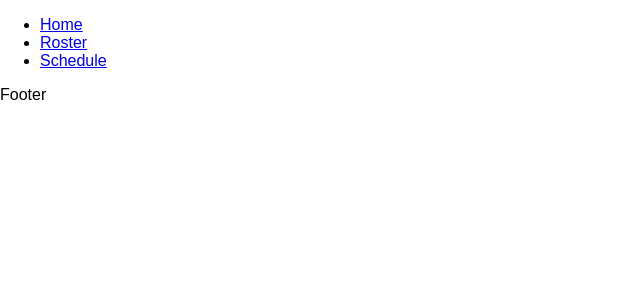
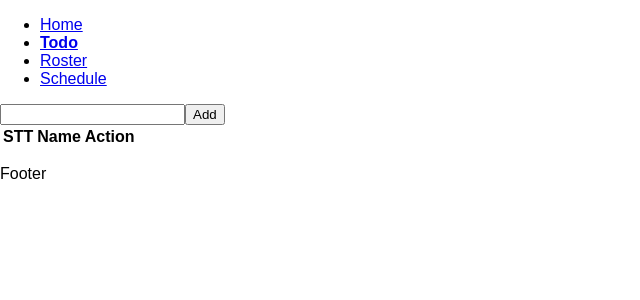
Before and after one commit to PhongVX/ReactRouterDom, a React (Create React App) app: page /todo in a window 1280 px wide. Shown: the top 300 px of the page, without its empty margins (0-640 px from the left). Built offline with nearby package versions, Linux system fonts and the light colour scheme.

Commit message:
Second commit

```diff
--- a/src/App.js
+++ b/src/App.js
@@ -1,9 +1,8 @@
 import React, { Component } from 'react';
-import logo from './logo.svg';
-import './App.css';
 import Header from './components/Header/Header'
 import Footer from './components/Footer/Footer'
 import Main from './components/Body/Main'
+
 class App extends Component {
   render() {
     return (
--- a/src/components/Body/Home.js
+++ b/src/components/Body/Home.js
@@ -6,5 +6,4 @@ const Home = () => (
       Home
   </div>
 )
-
 export default Home
--- a/src/components/Body/Main.js
+++ b/src/components/Body/Main.js
@@ -1,6 +1,7 @@
 import React from 'react'
 import { Switch, Route } from 'react-router-dom'
 import Home from './Home'
+import Todo from './Todo/Todo'
 import Roster from './Roster'
 import Schedule from './Schedule'
 
@@ -9,10 +10,12 @@ const Main = () => (
   <main>
     <Switch>
       <Route exact path='/' component={Home}/>
+      <Route  path='/todo' component={Todo}/>
       <Route path='/roster' component={Roster}/>
       <Route path='/schedule' component={Schedule}/>
     </Switch>
   </main>
 )
 
+
 export default Main
--- /dev/null
+++ b/src/components/Body/Todo/InputComponent.js
@@ -0,0 +1,27 @@
+import React from 'react'
+
+
+class InputComponent extends React.Component{
+  constructor(props){
+     super(props);
+  }
+  submitData(e){
+    if(this.inputText.value != ""){
+        this.props.addItem(this.inputText.value);
+        this.inputText.value = "";
+    }
+    e.preventDefault();
+  }
+  render(){
+      return (
+        <div>
+            <form onSubmit={this.submitData.bind(this)}>
+                <input ref={(inputText) => { this.inputText = inputText }} type="text"/>
+                <button>Add</button>
+            </form>
+        </div>
+      )
+  }
+}
+
+export default InputComponent
--- /dev/null
+++ b/src/components/Body/Todo/Todo.js
@@ -0,0 +1,44 @@
+import React from 'react'
+import InputComponent from './InputComponent';
+import TodoListComponent from './TodoListComponent'
+
+class Todo extends React.Component{
+  constructor(props){
+    super(props);
+    this.state = {
+        items : []
+    }
+  }
+  addItem(name){
+    var newItem = {
+        "key": this.state.items.length + 1,
+        "name": name
+    }
+    this.setState((previousState)=>{
+        return{
+            items:  previousState.items.concat(newItem)
+        }
+    })
+  }
+  removeItem(key){
+      var newItems = this.state.items.filter(function(item){
+        return item.key !== key;
+      })
+      this.setState((previousState)=>{
+          return{
+              items: newItems
+          }
+      })
+  }
+  render(){
+    return(
+      <div>
+            <InputComponent addItem={this.addItem.bind(this)}/>
+            <TodoListComponent items={this.state.items} removeItem={this.removeItem.bind(this)}/>
+      </div>
+    )
+  }
+
+}
+
+export default Todo
--- /dev/null
+++ b/src/components/Body/Todo/TodoItemComponent.js
@@ -0,0 +1,23 @@
+import React from 'react'
+
+
+class TodoItemComponent extends React.Component {
+    constructor(props){
+        super(props);
+    }
+    removeItem(){
+        this.props.removeItem(this.props.item.key);
+    }
+    render() {
+        return (
+            <tr>
+                <td>{this.props.item.key}</td>
+                <td>{this.props.item.name}</td>
+                <td><button onClick={this.removeItem.bind(this)}>Remove</button></td>
+            </tr>
+        );
+    }
+
+}
+
+export default TodoItemComponent
--- /dev/null
+++ b/src/components/Body/Todo/TodoListComponent.js
@@ -0,0 +1,38 @@
+import React from 'react'
+import TodoItemComponent from './TodoItemComponent'
+
+class TodoListComponent extends React.Component {
+
+    constructor(props){
+        super(props);
+    }
+
+    removeItem(key){
+        this.props.removeItem(key);
+    }
+
+    render() {
+        var thiz=this;
+        return (
+            <div>
+                <table>
+                    <thead>
+                        <th>STT</th>
+                        <th>Name</th>
+                        <th>Action</th>
+                    </thead>
+                    <tbody>
+                        {
+                            this.props.items.map(function(item,i){
+                            return(<TodoItemComponent item={item} removeItem={thiz.removeItem.bind(thiz)} />)
+                            })
+                        }
+                    </tbody>
+                </table>
+            </div>
+        );
+    }
+
+}
+
+export default TodoListComponent
--- a/src/components/Header/Header.js
+++ b/src/components/Header/Header.js
@@ -1,5 +1,5 @@
 import React from 'react'
-import { Link } from 'react-router-dom'
+import { NavLink } from 'react-router-dom'
 
 // The Header creates links that can be used to navigate
 // between routes.
@@ -7,9 +7,10 @@ const Header = () => (
   <header>
     <nav>
       <ul>
-        <li><Link to='/'>Home</Link></li>
-        <li><Link to='/roster'>Roster</Link></li>
-        <li><Link to='/schedule'>Schedule</Link></li>
+        <li><NavLink exact  to='/' activeClassName="active">Home</NavLink></li>
+        <li><NavLink to='/todo' activeClassName="active">Todo</NavLink></li>
+        <li><NavLink to='/roster' activeClassName="active">Roster</NavLink></li>
+        <li><NavLink to='/schedule' activeClassName="active">Schedule</NavLink></li>
       </ul>
     </nav>
   </header>
--- a/src/index.css
+++ b/src/index.css
@@ -3,3 +3,7 @@ body {
   padding: 0;
   font-family: sans-serif;
 }
+
+.active{
+  font-weight: 800;
+}
```
